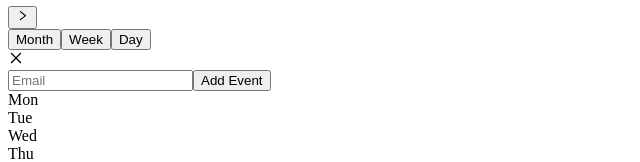
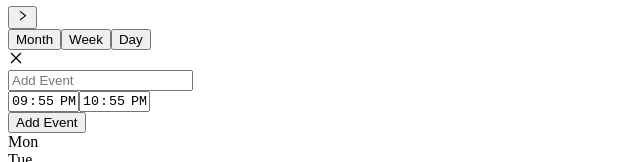
Before and after one commit to N1ko1a/ForgeFocus_Desktop_App, a React (Vite) app in the folder src/renderer/: page / in a window 1280 px wide. Both pictures are taken after a click on the element "10". Shown: the part 122-284 px from the top of the page, without its empty margins (0-640 px from the left). Built offline with nearby package versions, Linux system fonts and the light colour scheme; no server answers.

Commit message:
Razne promene oko kalendara

```diff
--- a/src/renderer/src/components/AddEvent.tsx
+++ b/src/renderer/src/components/AddEvent.tsx
@@ -1,15 +1,24 @@
 import { useState, useEffect } from 'react'
 import { AiOutlineClose } from 'react-icons/ai'
+import '../main.css'
 
-function AddEvent({ handleCloseEvent, date, handleEventSet }) {
+function AddEvent({ handleCloseEvent, date, handleEventSet, fromFirstValue, toFirstValue }) {
+  console.log(fromFirstValue)
   const [titleValue, setTitleValue] = useState('')
+  const [fromValue, setFromValue] = useState(fromFirstValue)
+  const [toValue, setToValue] = useState(toFirstValue)
   const [eventValue, setEventValue] = useState(true)
   const handleClick = () => {
     handleCloseEvent(false)
   }
-
   const handleTitle = (event) => {
     setTitleValue(event.target.value)
+  }
+  const handleFrom = (event) => {
+    setFromValue(event.target.value)
+  }
+  const handleTo = (event) => {
+    setToValue(event.target.value)
   }
   const handleSubmit = async () => {
     try {
@@ -51,11 +60,30 @@ function AddEvent({ handleCloseEvent, date, handleEventSet }) {
         <div className="flex flex-col justify-center items-center mt-16">
           <input
             type="text"
-            placeholder="Email"
+            placeholder="Add Event"
             value={titleValue}
             onChange={handleTitle}
             className="w-4/5 h-10 m-2 bg-transparent rounded-2xl border-b-2   border-gray-500 text-white pl-4 outline-none"
           />
+          <div className="flex ">
+            <input
+              type="time"
+              value={fromValue}
+              min="1"
+              max="12"
+              onChange={handleFrom}
+              className=" text-center w-36 h-10 m-2 bg-transparent rounded-2xl border-b-2   border-gray-500 text-white  outline-none"
+            />
+
+            <input
+              type="time"
+              value={toValue}
+              min="1"
+              max="12"
+              onChange={handleTo}
+              className=" text-center w-36 h-10 m-2 bg-transparent rounded-2xl border-b-2   border-gray-500 text-white  outline-none"
+            />
+          </div>
           <button
             className=" w-2/5 h-10 mt-5 mb-20 border-b-2  border-gray-500 text-center rounded-xl bg-black/70 outline-none text-gray-400   transition duration-500 ease-in-out hover:text-white "
             onClick={handleSubmit}
--- a/src/renderer/src/components/DayView.tsx
+++ b/src/renderer/src/components/DayView.tsx
@@ -1,5 +1,6 @@
-import { eachHourOfInterval, endOfDay, format, isSameDay, startOfDay } from 'date-fns'
+import { eachHourOfInterval, endOfDay, format, isSameDay, isSameHour, startOfDay } from 'date-fns'
 import { useState, useEffect } from 'react'
+import AddEvent from './AddEvent'
 
 interface Event {
   date: Date
@@ -13,26 +14,63 @@ function DayView({ current }) {
   }, [current])
   const firstHourOfDay = startOfDay(currentDay)
   const lastHourOfDay = endOfDay(currentDay)
+  const [isLoading, setIsLoading] = useState(true)
+  const [isEventSet, setIsEventSet] = useState(false)
+  const [isClicked, setIsClicked] = useState(false)
+  const [date, setDate] = useState(new Date())
   const hourInDay = eachHourOfInterval({
     start: firstHourOfDay,
     end: lastHourOfDay
   })
   const [events, setEvents] = useState<Event[]>([{}])
+  useEffect(() => {
+    setIsLoading(true)
+
+    const apiURL = `http://localhost:3000/event`
+
+    fetch(apiURL)
+      .then((res) => res.json())
+      .then((data) => {
+        const eventResult = data || [] // default to an empty array if results is undefine
+        // setArtical(articalResults.articles);
+        setEvents(eventResult)
+        setIsLoading(false)
+      })
+      .catch((error) => {
+        console.log('Error: Ne mogu da uzmem podatke', error)
+        setIsLoading(false)
+      })
+    setIsEventSet(false)
+  }, [isEventSet])
+
+  const handleClick = (date) => {
+    setIsClicked(true)
+    setDate(date)
+    console.log(date)
+  }
+  const handleCloseEvent = (value) => {
+    setIsClicked(value)
+  }
+  const handleEventSet = (value) => {
+    setIsEventSet(value)
+  }
   return (
     <div className="grid grid-cols-1 gap-2 h-86 mt-6 overflow-auto scrollbar-none">
+      {isClicked ? (
+        <AddEvent handleCloseEvent={handleCloseEvent} date={date} handleEventSet={handleEventSet} />
+      ) : null}
       {hourInDay.map((hour, index) => {
         return (
           <div
             key={index}
             className="border-2 border-black text-gray-300 p-2 h-28 rounded-md text-strat bg-gray/30  backdrop-blur-sm hover:bg-black/25  transition duration-500 ease-in-out"
+            onClick={() => handleClick(hour)}
           >
             {format(hour, 'h a')}
             {events
-              .filter(
-                (event) => isSameDay(event.date, hour) && event.date.getHours() === hour.getHours()
-              )
+              .filter((event) => isSameDay(event.Date, hour) && isSameHour(event.Date, hour))
               .map((event) => {
-                return <div key={event.title}> {event.title}</div>
+                return <div key={event.Title}> {event.Title}</div>
               })}
           </div>
         )
--- a/src/renderer/src/components/MonthView.tsx
+++ b/src/renderer/src/components/MonthView.tsx
@@ -32,6 +32,8 @@ function MonthView({ current }): JSX.Element {
   })
   const [events, setEvents] = useState<Event[]>([{}])
   const startingDayIndex = (getDay(firstDayofMonth) + 6) % 7
+  const [fromFirstValue, setFromFirstValue] = useState('')
+  const [toFirstValue, setToFirstValue] = useState('')
 
   const handleCloseEvent = (value) => {
     setIsClicked(value)
@@ -67,10 +69,36 @@ function MonthView({ current }): JSX.Element {
     setIsClicked(true)
     setDate(date)
   }
+  useEffect(() => {
+    // Function to get the current time in HH:MM format
+    const getCurrentTime = () => {
+      const now = new Date()
+      const hours = now.getHours().toString().padStart(2, '0')
+      const minutes = now.getMinutes().toString().padStart(2, '0')
+      return `${hours}:${minutes}`
+    }
+    const getCurrentTimeAndOne = () => {
+      const now = new Date()
+      // Add one hour to the current hours
+      const hours = (now.getHours() + 1).toString().padStart(2, '0')
+      const minutes = now.getMinutes().toString().padStart(2, '0')
+      return `${hours}:${minutes}`
+    }
+
+    // Set the current time as the default value for "From" input field
+    setFromFirstValue(getCurrentTime())
+    setToFirstValue(getCurrentTimeAndOne())
+  }, [])
   return (
     <div className="grid grid-cols-7 gap-2 mt-7   ">
       {isClicked ? (
-        <AddEvent handleCloseEvent={handleCloseEvent} date={date} handleEventSet={handleEventSet} />
+        <AddEvent
+          handleCloseEvent={handleCloseEvent}
+          date={date}
+          handleEventSet={handleEventSet}
+          fromFirstValue={fromFirstValue}
+          toFirstValue={toFirstValue}
+        />
       ) : null}
       {WEEKDAYS.map((day) => {
         return (
--- /dev/null
+++ b/src/renderer/src/main.css
@@ -0,0 +1,15 @@
+input[type='time']::-webkit-calendar-picker-indicator {
+  display: none;
+}
+input[type='time']::-webkit-datetime-edit-hour-field:focus {
+  background-color: #6b7280;
+  border-radius: 5px;
+}
+input[type='time']::-webkit-datetime-edit-minute-field:focus {
+  background-color: #6b7280;
+  border-radius: 5px;
+}
+input[type='time']::-webkit-datetime-edit-ampm-field:focus {
+  background-color: #6b7280;
+  border-radius: 5px;
+}
```
Also changed, not shown: package.json (+7 -0 lines), 1 other file (tests, documents, lock files or other folders).
